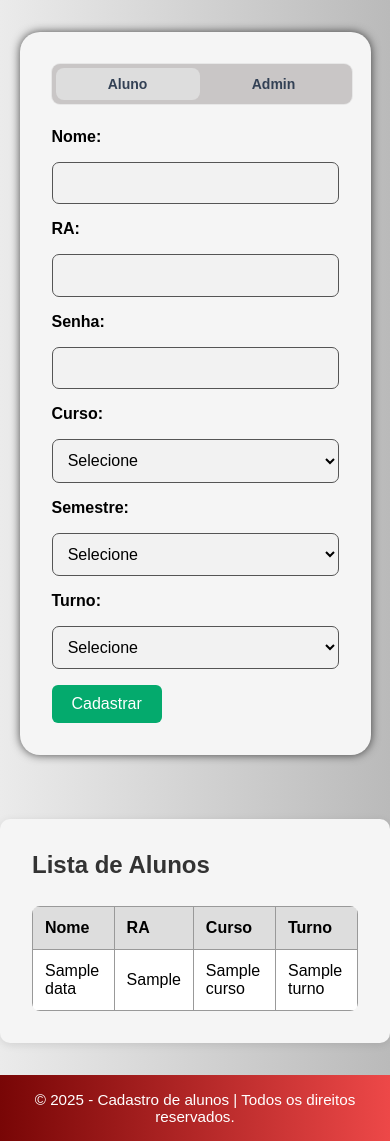
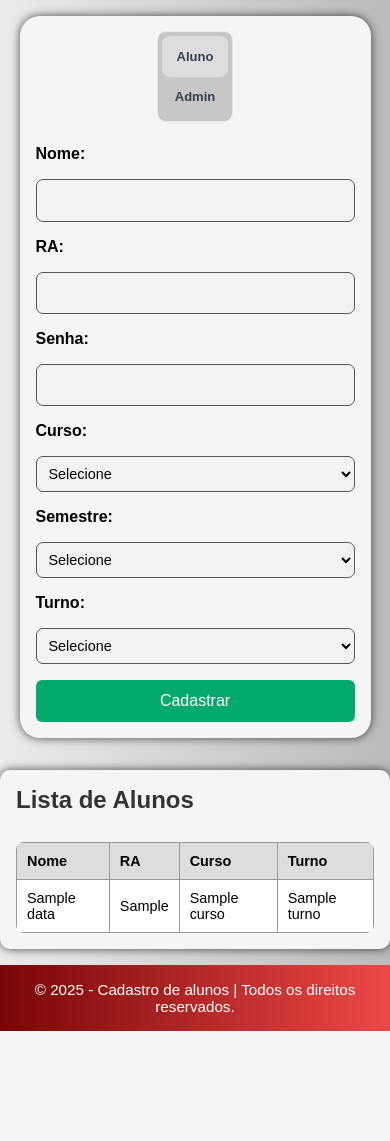
Before and after one commit to Slot148/Projeto-Integrador-2025-1, a Flask app: template app/templates/Cadastros de alunos.html in a window 390 px wide. Shown: the part 180-1321 px from the top of the page. After the commit the page ends 1211 px from the top, so only its background shows below. Run offline with Flask 3, Linux system fonts and the light colour scheme; the template is opened without the code that fills it: most values are stand-ins (such as "Sample title", 1, 10 or a date in 2020).

Commit message:
<feat> adição de responsividade na página de cadastro de alunos

```diff
--- a/app/static/css/cadastro.css
+++ b/app/static/css/cadastro.css
@@ -7,8 +7,8 @@
     background-color: #f5f5f5;
     gap: 1.5rem;
     width: 90%;
-    border-radius: 20px; /* Bordas levemente arredondadas */
-    box-shadow: 0 0 10px rgba(0, 0, 0, 0.685); /* Sombra suave ao redor */
+    border-radius: 20px;
+    box-shadow: 0 0 10px rgba(0, 0, 0, 0.685);
 }
 
 form {
@@ -47,7 +47,7 @@ select:focus {
 }
 
 button {
-    align-self: flex-start; /* Alinha o botão ao início da coluna */
+    align-self: flex-start;
     background-color: #04aa6d;
     color: white;
     border: none;
@@ -87,7 +87,7 @@ th {
     margin: 2rem auto;
     background-color: #f5f5f5;
     border-radius: 10px;
-    box-shadow: 0 2px 8px rgba(0, 0, 0, 0.1);
+    box-shadow: 0 0 10px rgba(0, 0, 0, 0.685);
 }
 
 .alunos-section h2 {
@@ -137,3 +137,71 @@ th {
 .none{
     display: none
 }
+
+@media (max-width: 975px) {
+  .display,
+  .alunos-section {
+    max-width: 1rem auto;
+    padding: 1.5rem;
+  }
+
+  input,
+  select {
+    font-size: 0.95rem;
+  }
+
+  button {
+    padding: 8px 16px;
+    font-size: 14px;
+  }
+
+  .radio-inputs {
+    width: 150%;
+  }
+}
+
+@media (max-width: 728px) {
+  .display,
+  .alunos-section {
+    margin: 1rem auto;
+    padding: 1rem;
+  }
+
+  input,
+  select {
+    padding: 0.95rem;
+  }
+
+  .radio-inputs {
+    flex-direction: column;
+    width: 100%;
+  }
+
+  .radio-inputs .radio .name {
+    padding: 0.8rem;
+  }
+}
+
+@media (max-width: 480px) {
+  input,
+  select {
+    font-size: 0.9rem;
+    padding: 0.5rem;
+  }
+
+  button {
+    width: 100%;
+    font-size: 1rem;
+    padding: 12px;
+  }
+
+  .radio-inputs {
+    font-size: 13px;
+  }
+
+  th,
+  td {
+    font-size: 0.9rem;
+    padding: 10px;
+  }
+}
--- a/app/templates/Cadastros de alunos.html
+++ b/app/templates/Cadastros de alunos.html
@@ -18,7 +18,6 @@
 
         <section style="display: flex; margin: auto;">
           <div class="radio-inputs">
-
             <label class="radio">
               <input type="radio" name="tipouser" value="aluno" checked>
               <span class="name">Aluno</span>
```
